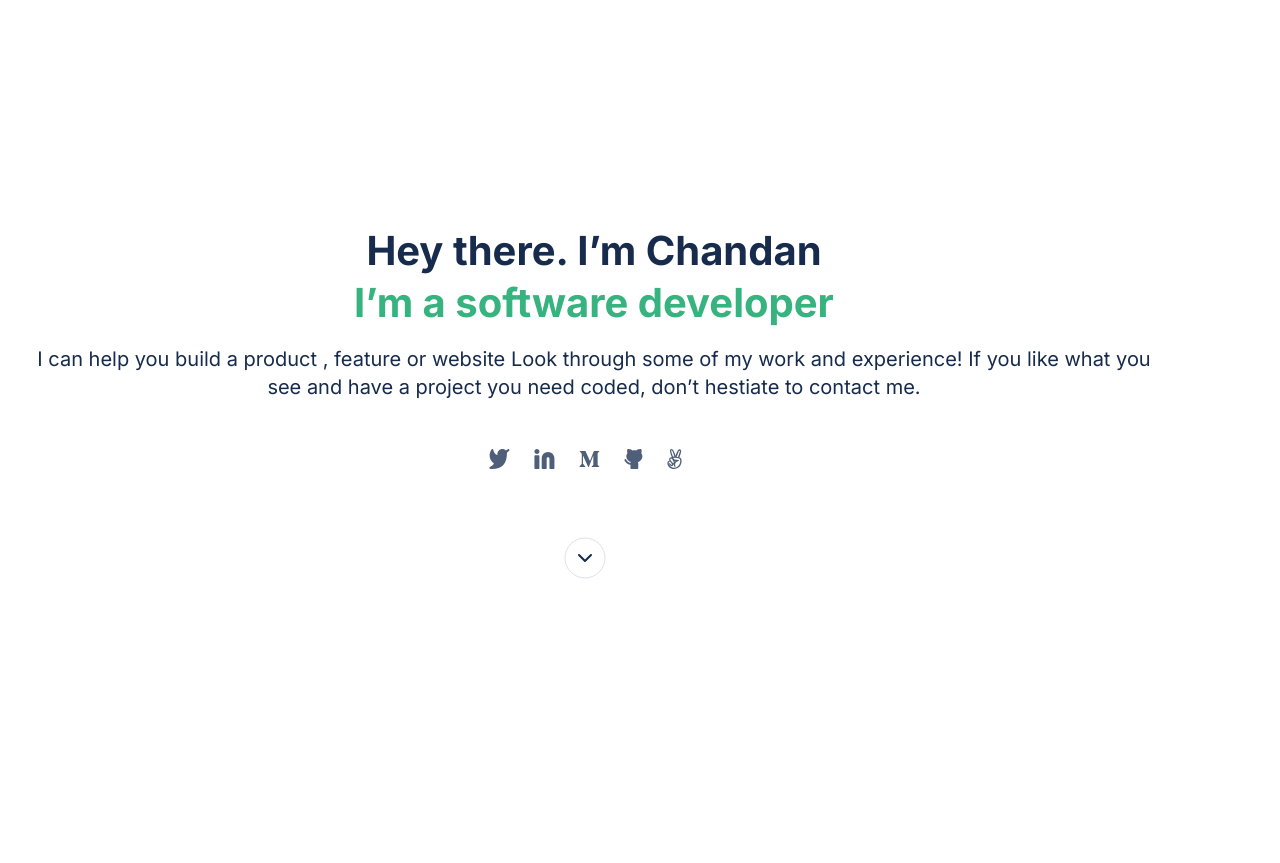
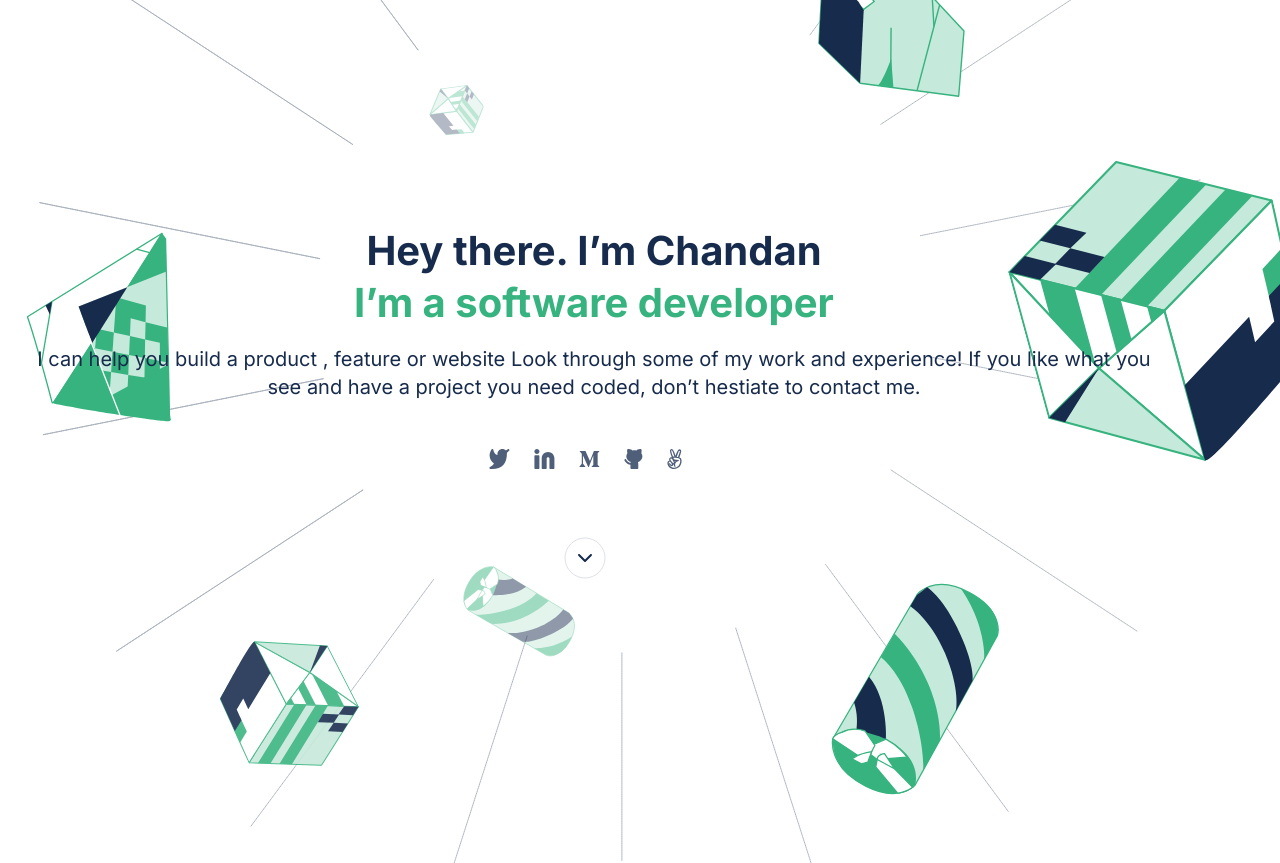
Before and after one commit to Chandan-devs-tech/Portfolio, a website: page index.html in a window 1280 px wide. Drawn offline with Linux system fonts and the light colour scheme; the site is published under a folder, as on GitHub Pages, so addresses that start at the root find nothing.

Commit message:
Modified  css/homepage.css

```diff
--- a/css/homepage.css
+++ b/css/homepage.css
@@ -42,7 +42,7 @@ nav {
 
 .hero-intro {
   position: relative;
-  background: url("/Assets/header-illsutration-mobile.svg");
+  background: url("../Assets/header-illsutration-mobile.svg");
   background-repeat: no-repeat;
   background-size: 100%;
   width: 100%;
@@ -116,7 +116,7 @@ nav {
 
   .hero-intro {
     position: relative;
-    background: url("/Assets/Header-llustration-desktop.svg");
+    background: url("../Assets/Header-llustration-desktop.svg");
     background-repeat: no-repeat;
     background-size: 100%;
     width: 100%;
```
